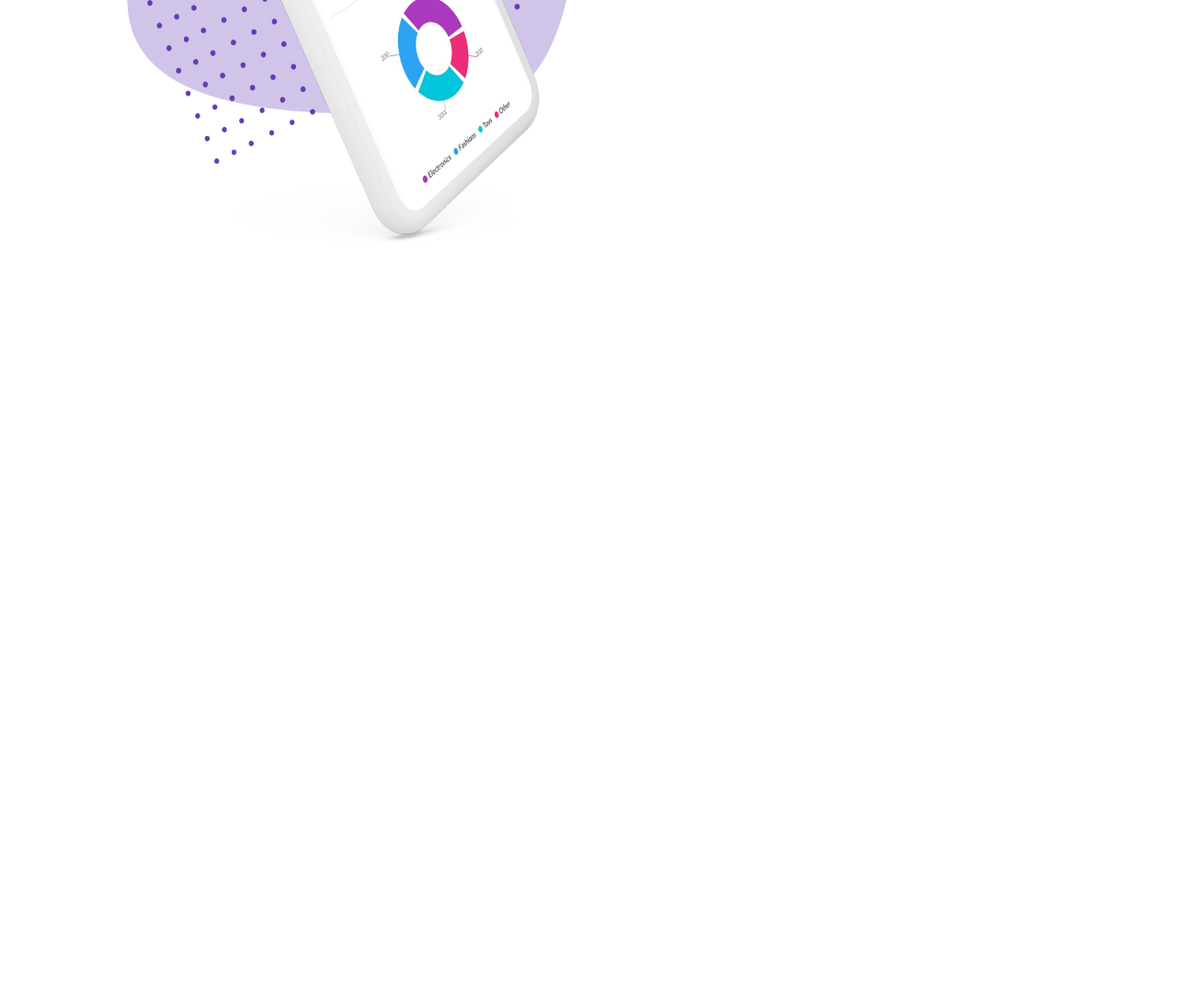
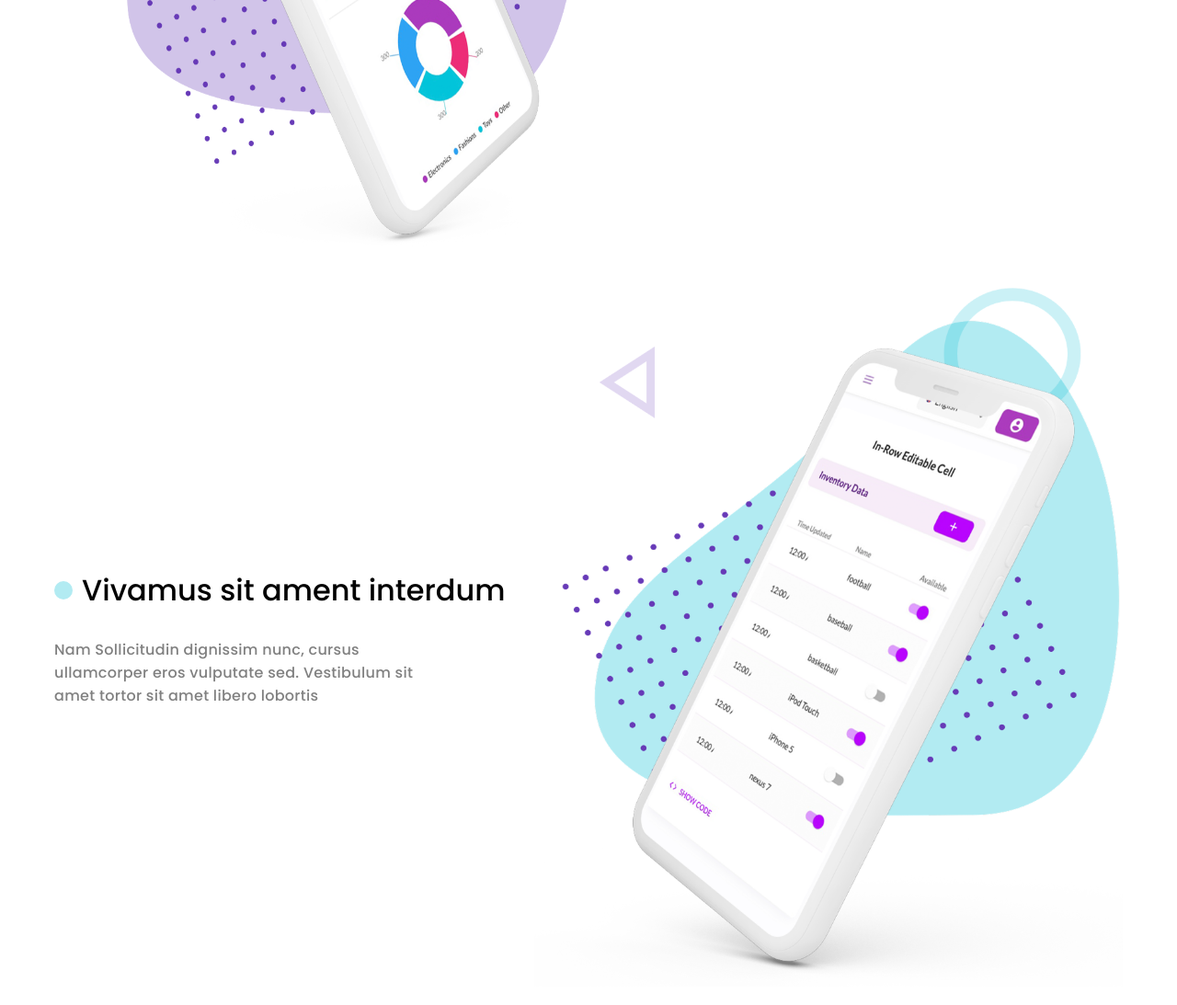
Before and after one commit to cn-gourav/lu---luxi-page, a plain HTML site: page index.html in a window 1280 px wide. Shown: the part 507-1600 px from the top of the page at 92% size. Before the commit the page ends 800 px from the top, so only its background shows below. Drawn offline with Linux system fonts and the light colour scheme.

Commit message:
Added :: page-3 Completed

```diff
--- a/index.html
+++ b/index.html
@@ -9,6 +9,7 @@
 </head>
 
 <body>
+
      <!-- page-2-section  -->
      <div class="page2">
           <!-- p2-upper-section  -->
@@ -34,9 +35,36 @@
                          <h4>Vivamus sit ament interdum</h4>
                     </div>
                     <p>Nam Sollicitudin dignissim nunc, cursus <br> ullamcorper eros vulputate sed. Vestibulum sit
-                         <br>amet tortor sit amet libero lobortis</p>
+                         <br>amet tortor sit amet libero lobortis
+                    </p>
                </div>
           </div>
+     </div>
+
+     <!-- page-3-section  -->
+     <div class="page3">
+
+          <!-- p2-lower-right-upper  -->
+          <div class="p3-left">
+               <div class="p3-left-box">
+                    <div class="icon"></div>
+                    <h4 class="heading">Vivamus sit ament interdum</h4>
+               </div>
+               <p class="paragraph">Nam Sollicitudin dignissim nunc, cursus <br> ullamcorper eros vulputate sed.
+                    Vestibulum sit
+                    <br>amet tortor sit amet libero lobortis
+               </p>
+          </div>
+
+          <!-- p3-right-section -->
+          <div class="p3-right">
+               <img src="/img/Bitmap (2).png" alt="image">
+          </div>
+     </div>
+
+
+     <div class="page4">
+
      </div>
 
 </body>
--- a/style.css
+++ b/style.css
@@ -88,7 +88,7 @@ body {
 }
 
 /* page2-lower-right-box  */
-.p2-lower-right-box {
+.p2-lower-right-box , .icon {
      width: 20px;
      height: 20px;
      border-radius: 50%;
@@ -96,15 +96,60 @@ body {
 }
 
 /* page2-lower-right-h4  */
-.p2-lower-right h4 {
+.p2-lower-right h4 , .heading {
      font-size: 2rem;
      font-weight: 500;
 }
 
 /* page2-lower-right-p  */
-.p2-lower-right p {
+.p2-lower-right p , .paragraph{
      font-size: 1rem;
      font-weight: 500;
      color: #808080;
      letter-spacing: .3px;
 }
+
+.page3{
+     width: 100%;
+     height: 100vh;
+     display: flex;
+     flex-direction: row;
+     justify-content: center;
+     align-items: center;
+     gap: 10px;
+}
+
+.p3-left{
+     width: 40%;
+     /* height: 50%; */
+     display: flex;
+     flex-direction: column;
+     justify-content: center;
+     align-items: start;
+}
+
+.p3-left-box{
+     display: flex;
+     flex-direction: row;
+     justify-content: center;
+     align-items: center;
+     gap: 10px;
+     margin-bottom: 28px;
+}
+
+.p3-right{
+     width: 50%;
+     height: 95%;
+}
+
+.p3-right img{
+     width: 100%;
+     height: 100%;
+}
+
+/*
+.page4{
+     width: 100%;
+     height: 100vh;
+     background-image: url('Footer.png');
+} */
```
